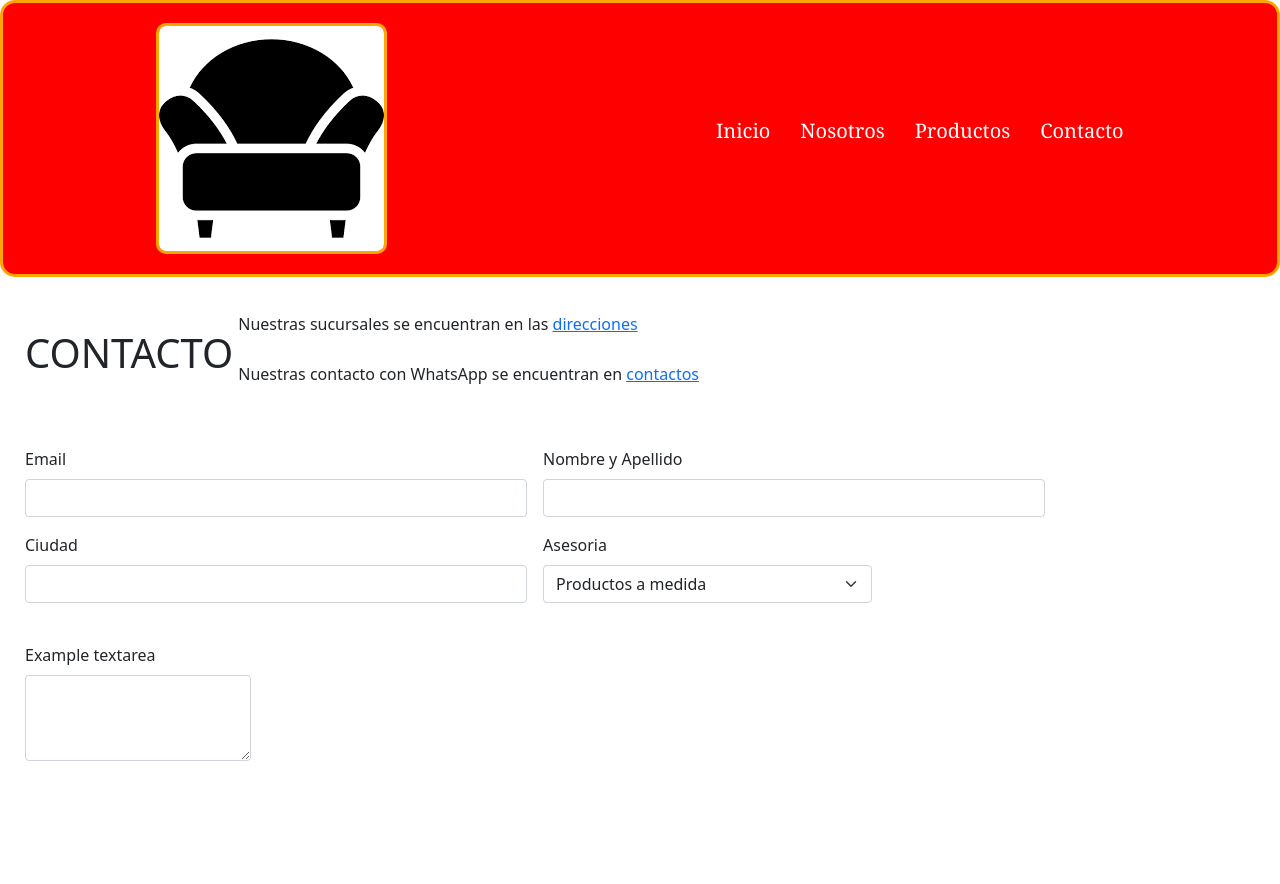
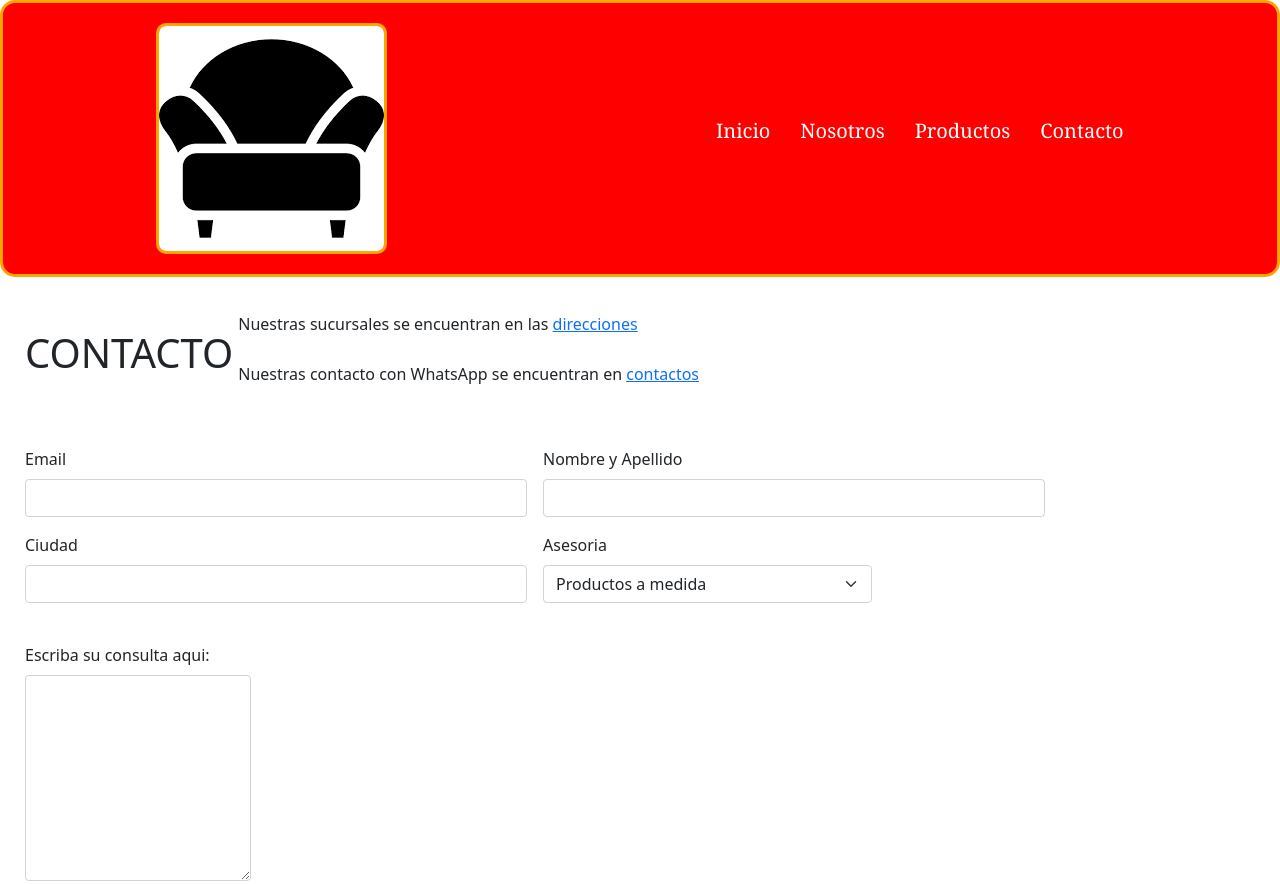
Before and after one commit to LuceroEmiliano/sillones-lucero, a plain HTML site: page secciones/contacto.html in a window 1280 px wide. Shown: the top 884 px of the page. Drawn offline with nearby package versions, Linux system fonts and the light colour scheme.

Commit message:
prueba en contacto

```diff
--- a/secciones/contacto.html
+++ b/secciones/contacto.html
@@ -125,8 +125,8 @@
                         <input type="text" class="form-control" id="pedido_consulta" placeholder="pedido_consulta">
                     </div>-->
                     <div class="mb-3">
-                        <label for="exampleFormControlTextarea1" class="form-label">Example textarea</label>
-                        <textarea class="form-control" id="exampleFormControlTextarea1" rows="3"></textarea>
+                        <label for="exampleFormControlTextarea1" class="form-label">Escriba su consulta aqui:</label>
+                        <textarea class="form-control" id="exampleFormControlTextarea1" rows="8"></textarea>
                     </div>
                     <!--
                         <form>
```
